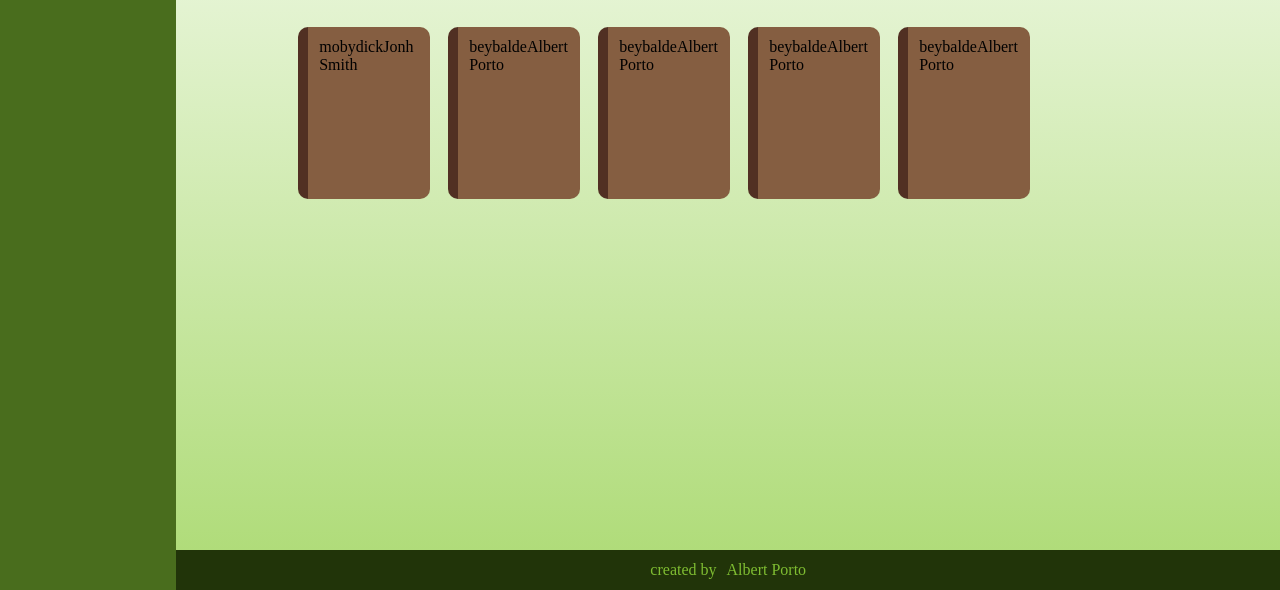
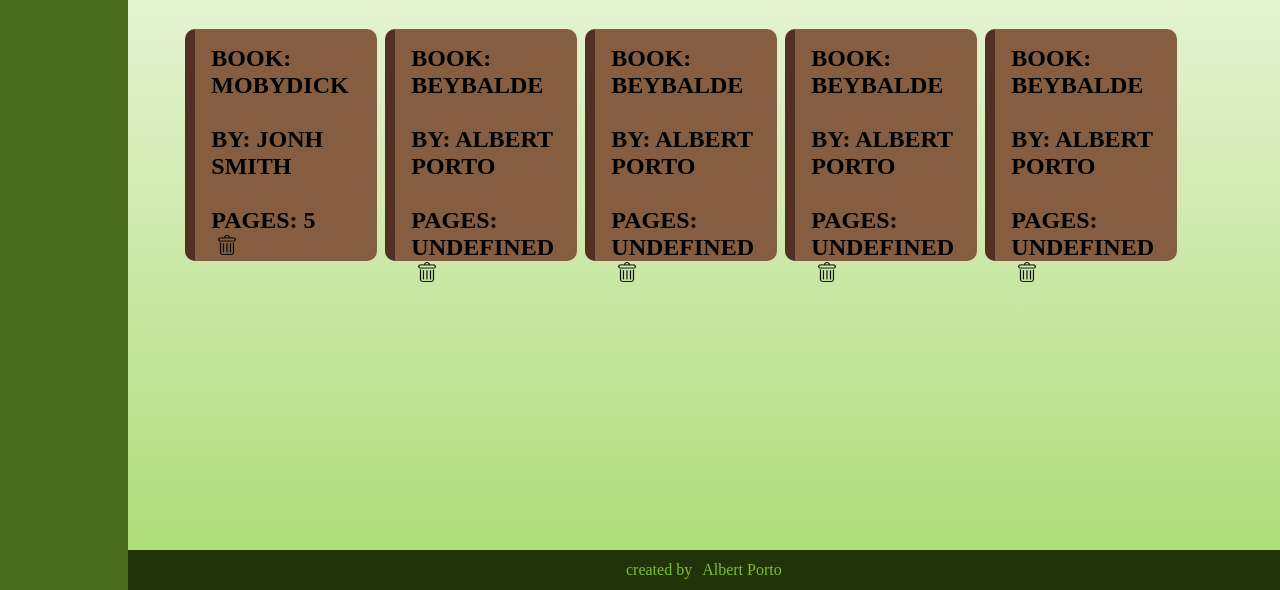
Before and after one commit to portoalbert/library, a plain HTML site: page index.html in a window 1280 px wide. Shown: the part 210-800 px from the top of the page. Drawn offline with Linux system fonts and the light colour scheme; a web font is replaced by a local one.

Commit message:
More styling, and some JS done

```diff
--- a/app.css
+++ b/app.css
@@ -100,15 +100,31 @@ body {
 }
 .books {
     background-color: rgb(133, 94, 65);
-    height: 150px;
-    width: 100px;
+    height: 200px;
+    width: 150px;
     padding: 10%;
     border-radius: 10px;
     border-left: 10px rgba(36, 9, 9, 0.525) solid;
     transition: transform .2s;
+    font-size: 24px;
+    font-weight: 900;
+    font-family: 'Square Peg';
+    text-transform: uppercase;
 }
 .books:hover {
-    transform: scale(1.2);
+    transform: scale(1.1);
+}
+.trash {
+    background: rgba(0, 0, 0, 0.0);
+    border: 0;
+    cursor: pointer;
+}
+.trash:active {
+    background-color: rgba(36, 9, 9, .2);
+    transform: translateY(4px);
+}
+.trash img{
+    height: 20px;
 }
 .footer {
     background-color: #213409;
--- a/app.js
+++ b/app.js
@@ -1,5 +1,5 @@
 let myLibrary = [{
-        title: "mobydick",
+        title: "MOBYDICK",
         author: "Jonh Smith",
         pages: 5
     },
@@ -22,9 +22,10 @@ let myLibrary = [{
 ];
 const middleDiv = document.getElementById('middleid');
 const popup = document.querySelector('.popup');
-const titleinp = document.getElementById('booktitle')
-const episodeinp = document.getElementById('author')
-
+const titleinp = document.getElementById('booktitle');
+const authorinp = document.getElementById('author');
+const pagesinp = document.getElementById('pages');
+let counter = 0;
 function Book() {
 
 }
@@ -33,16 +34,19 @@ function addBookToLibrary(title,author,pages) {
     let temp = {};
     temp.title = title;
     temp.author = author;
-    temp.pages =pages;
+    temp.pages = pages;
     myLibrary.push(temp);
 }
 
 function displayBooks (bookname){
     const fragment = document.createDocumentFragment();
     const div = document.createElement('div');
+    const trashicon = document.createElement('button')
     div.classList.add("books");
-    div.textContent = bookname.title; + "\r\n";
-    div.textContent += bookname.author;
+    div.setAttribute('id','book'+counter)
+    counter ++;
+    div.innerHTML = "Book: " + bookname.title + "<br> " + "<br> " + "By: " + bookname.author +  "<br> " +  "<br> " + "Pages: " + bookname.pages;
+    div.innerHTML += "<br> " + "<button class='trash' onclick='deleteBook ();'><img src='img/trashicon.png'></button>"
     fragment.appendChild(div);
     middleDiv.appendChild(fragment);
 }
@@ -60,13 +64,16 @@ function popOpener (){
     popup.style.display = "flex";
 }
 function bookAdder (){
-    if (titleinp.value.length == 0 && episodeinp.value.length == 0){
+    if (titleinp.value.length == 0){
         popCloser();
     }
     else {
-    addBookToLibrary(titleinp.value,episodeinp.value);
+    addBookToLibrary(titleinp.value,authorinp.value,pagesinp.value);
     remover ();
     myLibrary.forEach(displayBooks);
     popCloser();
     }
 }
+function deleteBook() {
+    //console.log(this.book.myLibrary);
+}
--- a/index.html
+++ b/index.html
@@ -6,6 +6,9 @@
     <meta name="viewport" content="width=device-width, initial-scale=1.0">
     <title>Library</title>
     <link rel="stylesheet" href="app.css">
+    <link rel="preconnect" href="https://fonts.googleapis.com">
+    <link rel="preconnect" href="https://fonts.gstatic.com" crossorigin>
+    <link href="https://fonts.googleapis.com/css2?family=Square+Peg&display=swap" rel="stylesheet">
 </head>
 <body>
     <div class="left">
@@ -45,7 +48,7 @@
                     </div>
                     <div>
                         <label for="pages">Pages</label>
-                        <input type="number" name="pages" min="0">
+                        <input type="number" name="pages" min="0" id="pages">
                     </div>
                     <button type="reset" onclick="bookAdder();" id="addbtn">ADD</button>
                 </form>
```
Also changed, not shown: img/trashicon.png (added).
